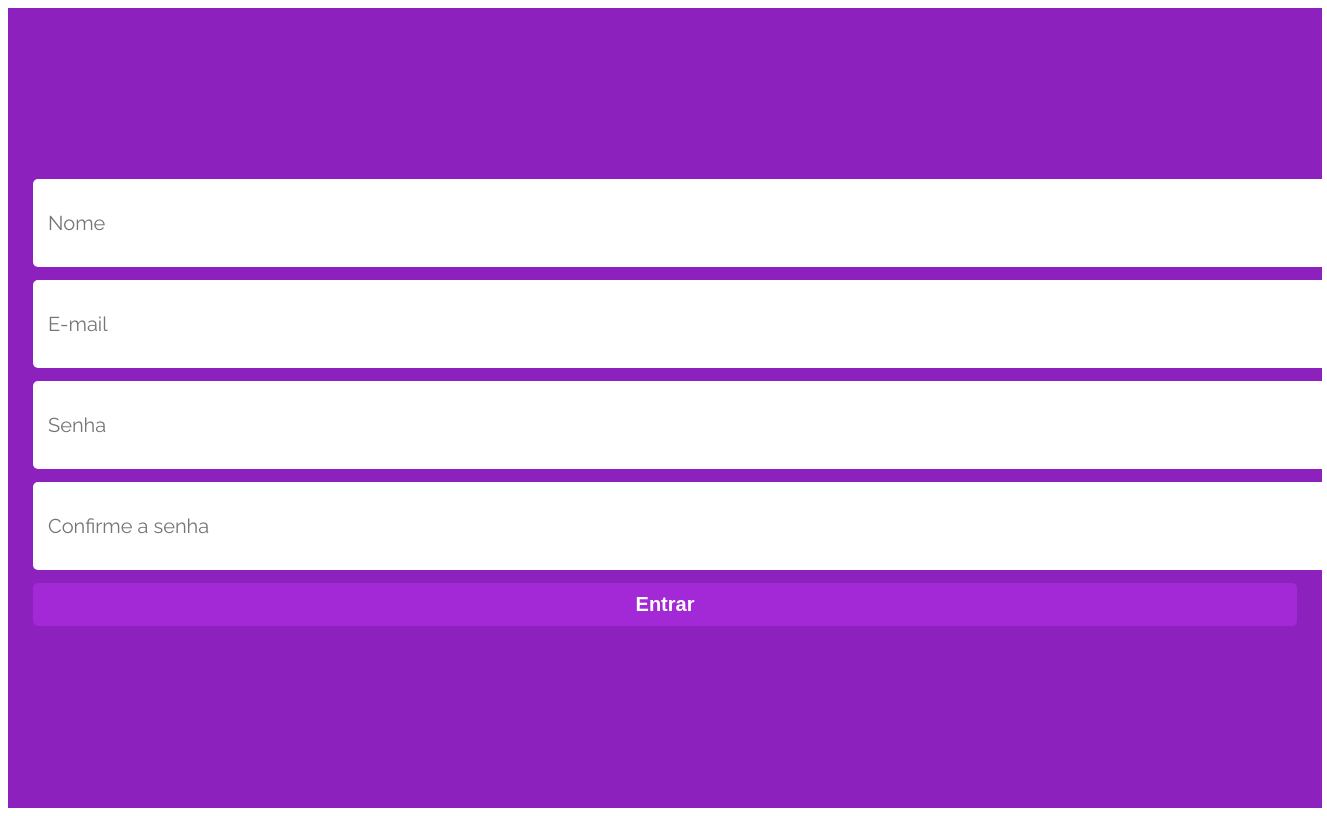
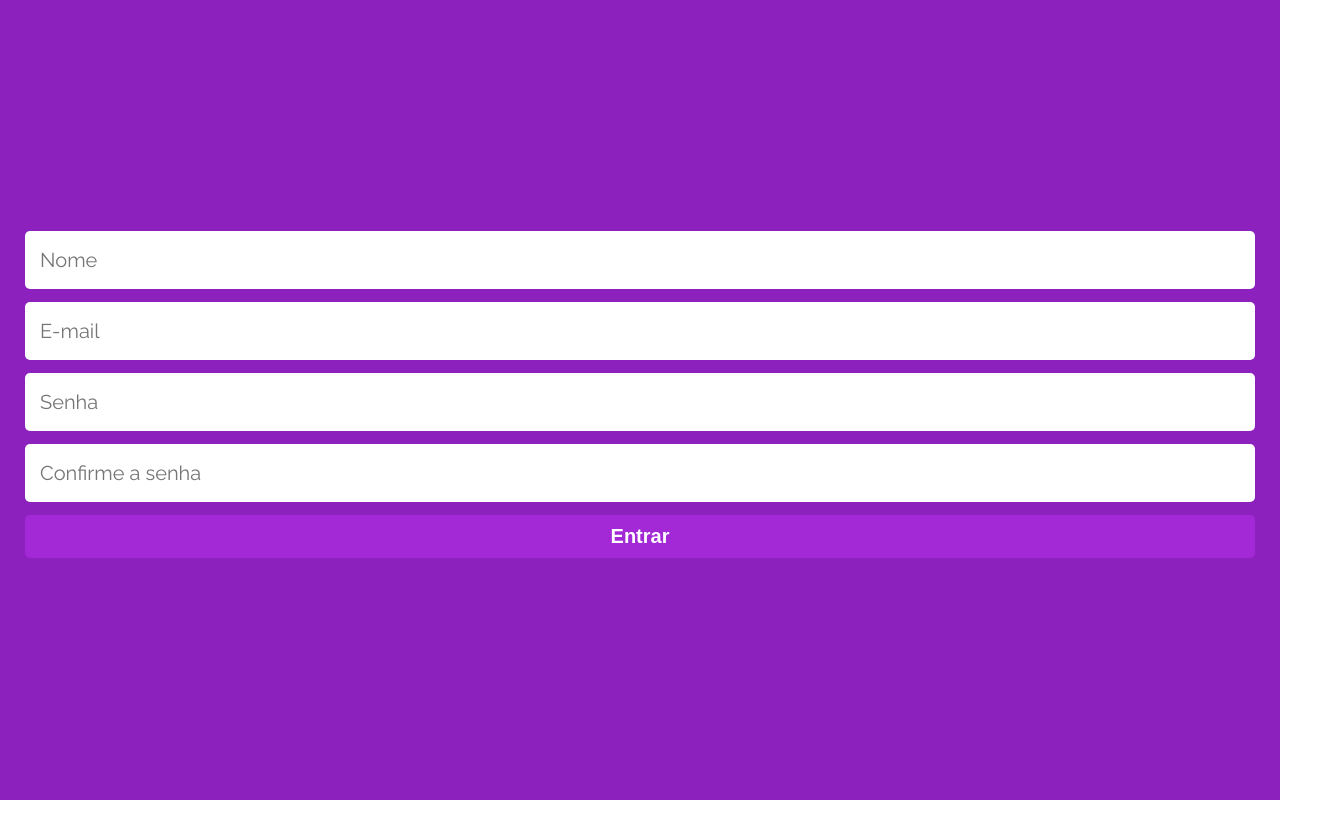
Before and after one commit to JefersonBatista/my-wallet-frontend-2, a Vue app: page /sign-up in a window 1280 px wide. Shown: the whole page, 1327 px wide, since content can reach past the window. Built offline with nearby package versions, Linux system fonts and the light colour scheme; the HTML template or start-up script is replaced by a standard one.

Commit message:
fix: define global style

```diff
--- a/src/App.vue
+++ b/src/App.vue
@@ -1,15 +1,22 @@
 <script setup lang="ts"></script>
 
 <template>
-  <div>
+  <div class="app">
     <RouterView />
   </div>
 </template>
 
-<style scoped>
+<style>
 @import url('https://fonts.googleapis.com/css2?family=Raleway:wght@400;700&display=swap');
 
-div {
+* {
+  box-sizing: border-box;
+
+  margin: 0;
+  padding: 0;
+}
+
+.app {
   display: flex;
   flex-direction: column;
   padding: 0 25px;
```
